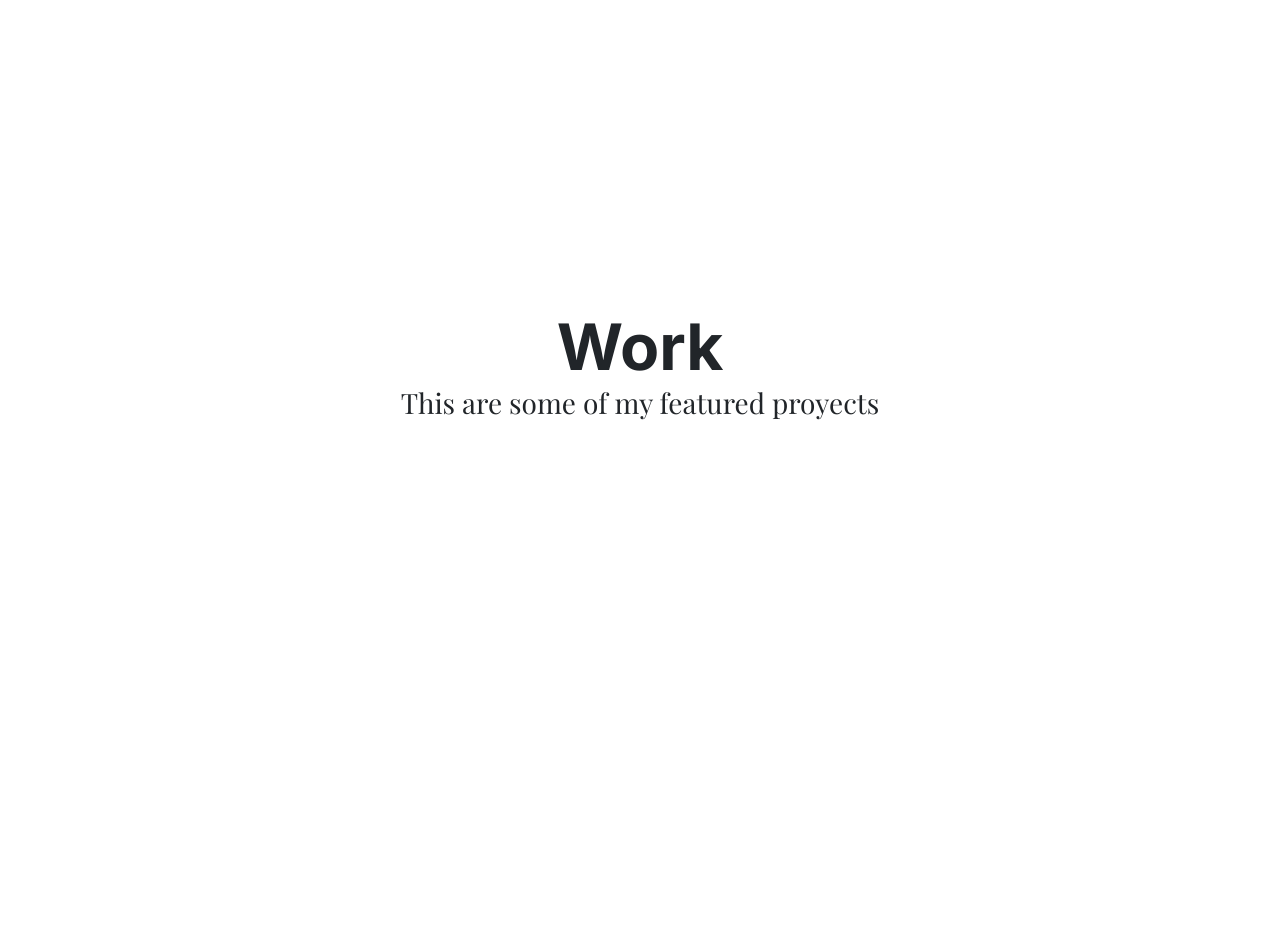
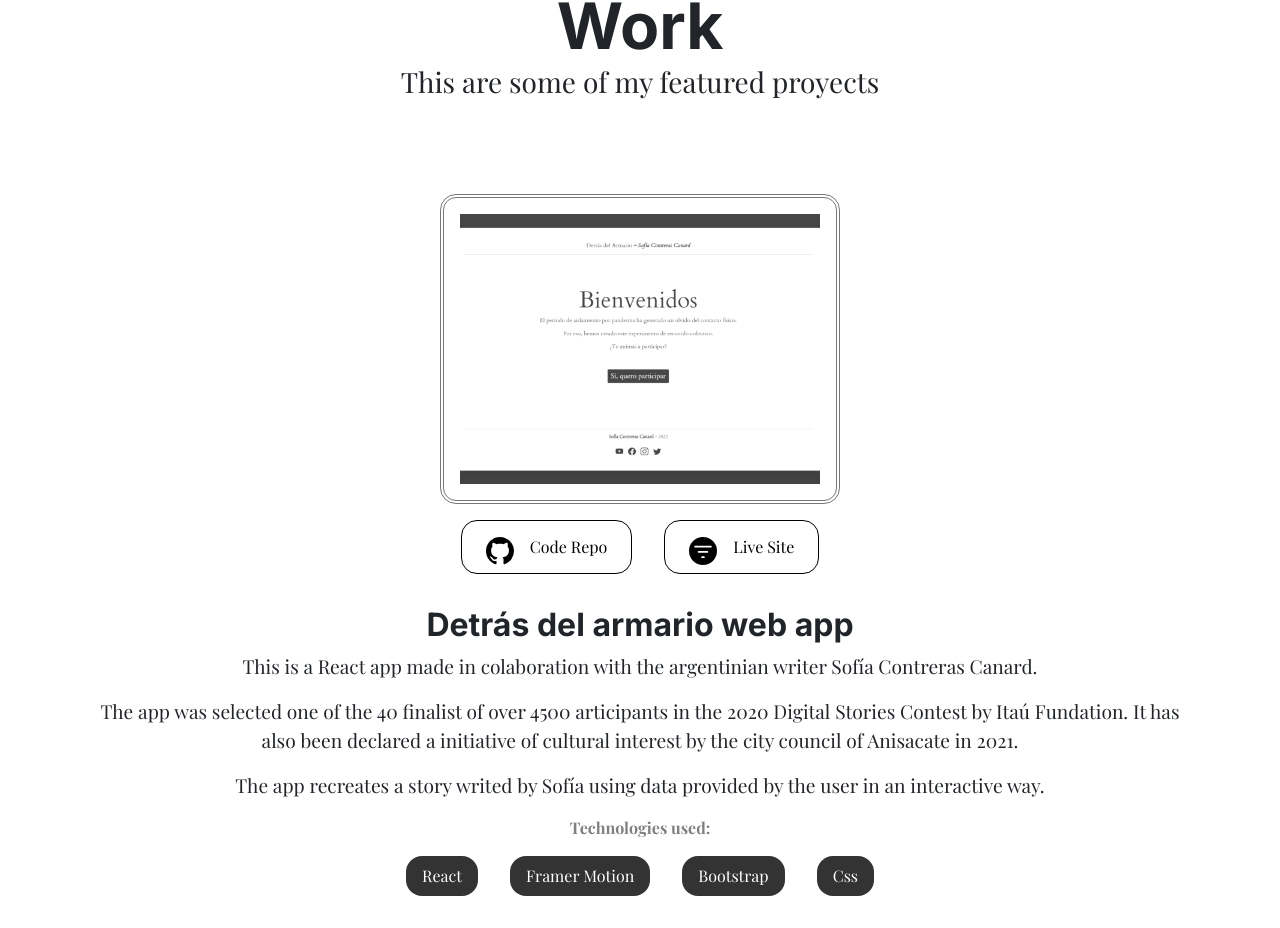
Before and after one commit to NahuelUboldi/dev-portfolio, a React (Create React App) app: page / in a window 1280 px wide. Shown: the part 2412-3340 px from the top of the page. Before the commit the page ends 3200 px from the top, so only its background shows below. Built offline with nearby package versions, Linux system fonts and the light colour scheme.

Commit message:
proyect component updated

```diff
--- a/src/App.css
+++ b/src/App.css
@@ -9,6 +9,11 @@
 :root {
   --font-sans: 'Inter', sans-serif;
   --font-serif: 'Playfair Display', serif;
+  --color-black: #000;
+  --color-white: #fff;
+  --color-gray: #555;
+  --color-gray-dark: #333;
+  --color-gray-light: #ddd;
 }
 body {
   font-family: var(--font-serif);
@@ -52,3 +57,59 @@ nav {
 .icons {
   font-size: 1.5rem;
 }
+
+/* //PROYECTS */
+.proyect-img {
+  width: 100%;
+  max-width: 25rem;
+  padding: 1rem;
+  filter: grayscale(100%);
+  border: double 0.3rem #777;
+  border-radius: 1rem;
+  transition: filter ease 1s;
+}
+.proyect-img:hover {
+  filter: grayscale(0);
+}
+.proyect-text {
+  font-size: 1.2rem;
+}
+.proyect-tags,
+.proyect-links {
+  padding: 0px;
+  list-style: none;
+  display: flex;
+  justify-content: center;
+}
+.proyect-tags li {
+  color: var(--color-white);
+  border-radius: 1rem;
+  padding: 0.5rem 1rem;
+  margin: 1rem;
+  background-color: var(--color-gray-dark);
+}
+.proyect-links li {
+  padding: 0px;
+  padding: 0.3rem 1rem;
+  margin: 1rem;
+  border-radius: 1rem;
+  border: solid 1px var(--color-black);
+  transition: all ease 1s;
+}
+
+.proyect-links li a {
+  padding: 0px;
+  color: var(--color-black);
+  text-decoration: none;
+  display: flex;
+  justify-content: center;
+  align-items: center;
+  transition: all ease 1s;
+}
+
+.proyect-links li:hover a {
+  color: var(--color-white);
+}
+.proyect-links li:hover {
+  background-color: var(--color-black);
+}
--- a/src/components/Navbar.js
+++ b/src/components/Navbar.js
@@ -2,13 +2,13 @@ import React from 'react';
 
 function Navbar() {
   return (
-    <nav class='navbar navbar-expand-lg navbar-light bg-transparent'>
-      <div class='container-fluid'>
-        <a class='navbar-brand fw-bolder' href='#'>
+    <nav className='navbar navbar-expand-lg navbar-light bg-transparent'>
+      <div className='container-fluid'>
+        <a className='navbar-brand fw-bolder' href='#'>
           {'<NahuelUboldi />'}
         </a>
         <button
-          class='navbar-toggler'
+          className='navbar-toggler'
           type='button'
           data-bs-toggle='collapse'
           data-bs-target='#navbarNav'
@@ -16,32 +16,32 @@ function Navbar() {
           aria-expanded='false'
           aria-label='Toggle navigation'
         >
-          <span class='navbar-toggler-icon'></span>
+          <span className='navbar-toggler-icon'></span>
         </button>
-        <div class='collapse navbar-collapse' id='navbarNav'>
-          <ul class='navbar-nav ms-auto'>
-            <li class='nav-item'>
-              <a class='nav-link active' aria-current='page' href='#about'>
+        <div className='collapse navbar-collapse' id='navbarNav'>
+          <ul className='navbar-nav ms-auto'>
+            <li className='nav-item'>
+              <a className='nav-link active' aria-current='page' href='#about'>
                 About
               </a>
             </li>
-            <li class='nav-item'>
-              <a class='nav-link' href='#skills'>
+            <li className='nav-item'>
+              <a className='nav-link' href='#skills'>
                 Skills
               </a>
             </li>
-            <li class='nav-item'>
-              <a class='nav-link' href='#work'>
+            <li className='nav-item'>
+              <a className='nav-link' href='#work'>
                 Work
               </a>
             </li>
-            <li class='nav-item'>
-              <a class='nav-link' href='#'>
+            <li className='nav-item'>
+              <a className='nav-link' href='#'>
                 Resume
               </a>
             </li>
-            <li class='nav-item'>
-              <a class='nav-link' href='#'>
+            <li className='nav-item'>
+              <a className='nav-link' href='#'>
                 Contact
               </a>
             </li>
--- /dev/null
+++ b/src/components/Proyect.js
@@ -0,0 +1,55 @@
+import React from 'react';
+import proyectImg from '../img/proyects/detras-del-armario.png';
+import { BsGithub, BsFilterCircleFill } from 'react-icons/bs';
+
+const Proyect = (props) => {
+  console.log('PROPS', props.data);
+  const { id, title, img, text, links, tags } = props.data;
+  console.log('PROYECTO', id, title, img, text, links, tags);
+  return (
+    <>
+      <img src={img} alt={title} className='proyect-img mt-5' />
+      <ul className='proyect-links'>
+        <li>
+          <a
+            href={links.github}
+            target={'_blank'}
+            rel='nofollow noreferrer noopener'
+          >
+            <span className='fs-3 mx-2'>
+              <BsGithub />
+            </span>
+            <span className='mx-2'> Code Repo</span>
+          </a>
+        </li>
+
+        <li>
+          <a
+            href={links.live}
+            target={'_blank'}
+            rel='nofollow noreferrer noopener'
+          >
+            <span className='fs-3 mx-2'>
+              <BsFilterCircleFill />
+            </span>
+            <span className='mx-2'>Live Site</span>
+          </a>
+        </li>
+      </ul>
+      <div className='h2 fw-bold font-sans'>{title}</div>
+      <div className='proyect-text'>
+        {text.map((paragraph) => {
+          return <p>{paragraph}</p>;
+        })}
+      </div>
+      <span className='fw-bold text-black-50'>Technologies used:</span>
+      <ul className='proyect-tags'>
+        {tags.map((tech) => {
+          return <li>{tech}</li>;
+        })}
+      </ul>
+    </>
+  );
+};
+
+export default Proyect;
--- a/src/components/Skills.js
+++ b/src/components/Skills.js
@@ -1,5 +1,5 @@
 import React from 'react';
-import logos from './data';
+import logos from '../data/logosData';
 import Logo from './micro/Logo';
 
 function Skills() {
@@ -13,7 +13,7 @@ function Skills() {
           <div className='col-12'>
             <div className='icons'>
               {skillsThatIKnow.map((item) => (
-                <Logo img={item.logoImg} text={item.text} />
+                <Logo key={item.title} img={item.logoImg} text={item.text} />
               ))}
             </div>
           </div>
--- a/src/components/Work.js
+++ b/src/components/Work.js
@@ -1,4 +1,6 @@
 import React from 'react';
+import Proyect from './Proyect';
+import proyects from '../data/proyectsData';
 
 const Work = () => {
   return (
@@ -9,7 +11,17 @@ const Work = () => {
           This are some of my featured proyects
         </span>
         <div className='row'>
-          <div className='col-12'></div>
+          <div className='col-12 text-center'>
+            {proyects.map((proy) => {
+              const { id, title, img, text, links, tags } = proy;
+              return (
+                <Proyect
+                  key={id}
+                  data={{ id, title, img, text, links, tags }}
+                />
+              );
+            })}
+          </div>
         </div>
       </div>
     </section>
--- /dev/null
+++ b/src/data/proyectsData.js
@@ -0,0 +1,20 @@
+const proyects = [
+  {
+    id: '01',
+    title: 'Detrás del armario web app',
+    img: './img/proyects/detras-del-armario.png',
+    text: [
+      'This is a React app made in colaboration with the argentinian writer Sofía Contreras Canard.',
+      'The app was selected one of the 40 finalist of over 4500 articipants in the 2020 Digital Stories Contest by Itaú Fundation. It has also been declared a initiative of cultural interest by the city council of Anisacate in 2021.',
+      'The app recreates a story writed by Sofía using data provided by the user in an interactive way.',
+    ],
+    links: {
+      github: 'https://github.com/NahuelUboldi/detras-del-armario',
+      live: 'https://sofiacanard.com/cuentodigital/',
+      youtube: '',
+    },
+    tags: ['React', 'Framer Motion', 'Bootstrap', 'Css'],
+  },
+];
+
+export default proyects;
```
Also changed, not shown: public/img/proyects/detras-del-armario.png (added), src/data/logosData.js (renamed from src/components/data.js), src/img/proyects/detras-del-armario.png (added).
